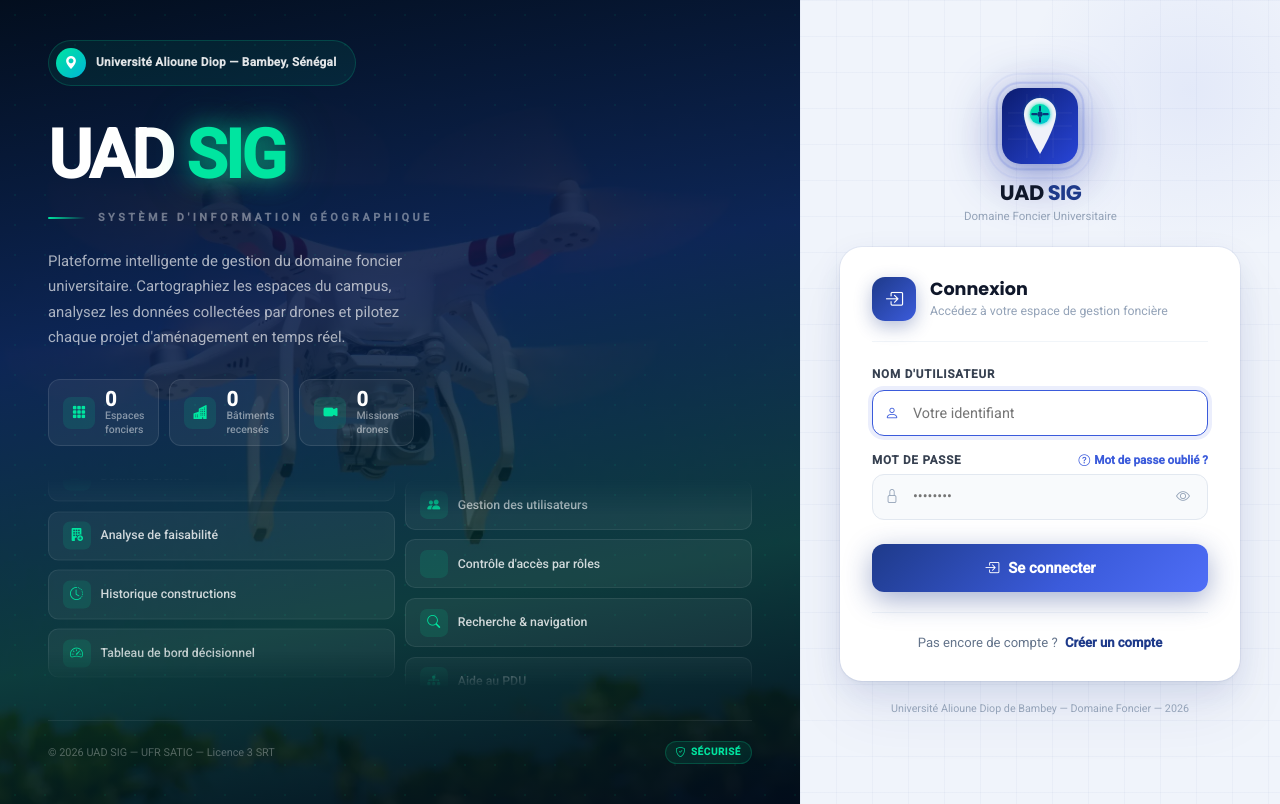
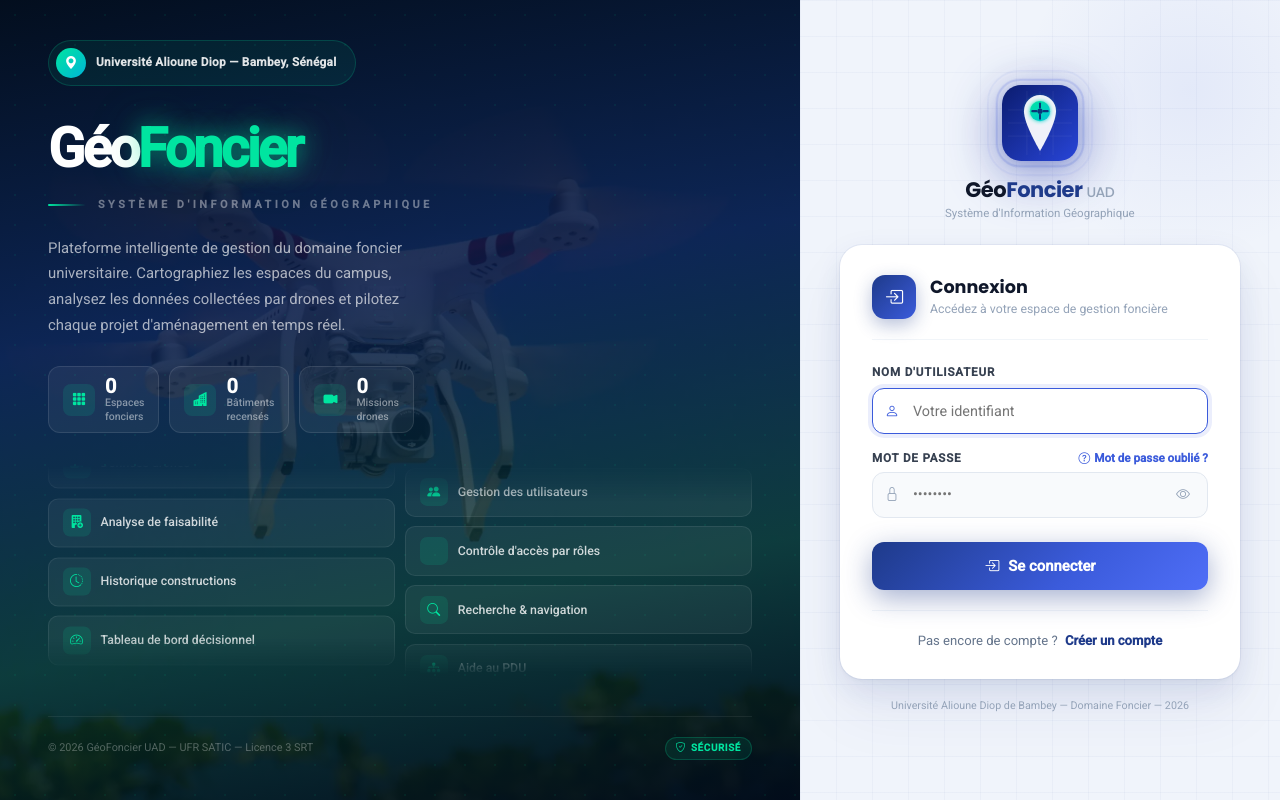
Before and after one commit to AshBrud/geo_fancier_copy, a Django app: page /accounts/login/ in a window 1280 px wide. Run offline with Django 5.2, Linux system fonts and the light colour scheme; data that the repository does not hold is empty; parts of the project's set-up code (start-up, migrations or seed data) failed here and were passed over.

Commit message:
Renommage application : UAD SIG → GéoFoncier UAD
- Titre navigateur (base.html) mis à jour
- Sidebar : 'GéoFoncier' + 'UAD · Bambey', 'Foncier' en vert émeraude
- Page connexion : titre principal 'GéoFoncierFoncier', branding droit mis à jour
- Toutes les pages mot de passe (reset, confirm, done, complete) mises à jour
- Page inscription, journal d'activité mis à jour
- E-mail de réinitialisation (corps + sujet) mis à jour
- settings.py DEFAULT_FROM_EMAIL mis à jour
- Fichiers statiques (JS, CSS, SVG aria-label) mis à jour

Co-Authored-By: Claude Sonnet 4.6 <noreply@anthropic.com>

```diff
--- a/config/settings.py
+++ b/config/settings.py
@@ -120,7 +120,7 @@ LOGOUT_REDIRECT_URL = '/accounts/login/'
 
 # E-mail (console en développement — remplacer par SMTP en production)
 EMAIL_BACKEND = 'django.core.mail.backends.console.EmailBackend'
-DEFAULT_FROM_EMAIL = 'UAD SIG <noreply@uad.edu.sn>'
+DEFAULT_FROM_EMAIL = 'GéoFoncier UAD <noreply@uad.edu.sn>'
 
 REST_FRAMEWORK = {
     'DEFAULT_AUTHENTICATION_CLASSES': [
--- a/static/css/uad_sig.css
+++ b/static/css/uad_sig.css
@@ -1,5 +1,5 @@
 /* =====================================================
-   UAD SIG — Design System
+   GéoFoncier UAD — Design System
    Université Alioune Diop — Gestion Foncière
    ===================================================== */
 
--- a/static/js/uad_sig.js
+++ b/static/js/uad_sig.js
@@ -1,4 +1,4 @@
-/* UAD SIG — Scripts principaux */
+/* GéoFoncier UAD — Scripts principaux */
 
 document.addEventListener('DOMContentLoaded', function () {
 
@@ -117,7 +117,7 @@ function loadOrthophoto(map, tilesUrl, opts) {
     maxZoom: opts.maxZoom || 22,
     maxNativeZoom: opts.maxNativeZoom || 20,
     tms: opts.tms || false,
-    attribution: 'Orthophoto UAD SIG — WebODM/QGIS',
+    attribution: 'Orthophoto GéoFoncier UAD — WebODM/QGIS',
   });
 }
 
--- a/templates/accounts/activity_log.html
+++ b/templates/accounts/activity_log.html
@@ -5,7 +5,7 @@
 <div class="page-header">
   <div>
     <h1 class="page-title"><i class="bi bi-activity"></i> Journal d'activité</h1>
-    <p class="page-description">Suivi de toutes les actions effectuées par les utilisateurs de l'application UAD SIG.</p>
+    <p class="page-description">Suivi de toutes les actions effectuées par les utilisateurs de la plateforme GéoFoncier UAD.</p>
   </div>
 </div>
 <div class="card">
--- a/templates/accounts/login.html
+++ b/templates/accounts/login.html
@@ -1,6 +1,6 @@
 {% extends 'base.html' %}
 {% load static %}
-{% block title %}Connexion — UAD SIG{% endblock %}
+{% block title %}Connexion — GéoFoncier UAD{% endblock %}
 
 {% block extra_css %}
 <style>
@@ -483,7 +483,7 @@
     </div>
 
     <!-- Titre -->
-    <div class="auth-app-title">UAD <span class="accent">SIG</span></div>
+    <div class="auth-app-title" style="font-size:3.4rem;">Géo<span class="accent">Foncier</span></div>
 
     <!-- Règle -->
     <div class="auth-title-rule">
@@ -545,7 +545,7 @@
 
     <!-- Footer -->
     <div class="auth-left-footer">
-      <span class="footer-copy">&copy; 2026 UAD SIG &mdash; UFR SATIC &mdash; Licence 3 SRT</span>
+      <span class="footer-copy">&copy; 2026 GéoFoncier UAD &mdash; UFR SATIC &mdash; Licence 3 SRT</span>
       <span class="footer-badge"><i class="bi bi-shield-check"></i> Sécurisé</span>
     </div>
 
@@ -559,13 +559,13 @@
 
   <!-- Logo avec anneaux pulsants -->
   <div class="auth-right-logo">
-    <img src="{% static 'images/logo_uad_sig.svg' %}" alt="UAD SIG" class="logo-img">
+    <img src="{% static 'images/logo_uad_sig.svg' %}" alt="GéoFoncier UAD" class="logo-img">
   </div>
 
   <!-- Branding -->
   <div class="auth-right-brand">
-    <h2>UAD <span style="color:#1e3a8a;">SIG</span></h2>
-    <p>Domaine Foncier Universitaire</p>
+    <h2>Géo<span style="color:#1e3a8a; font-weight:900;">Foncier</span> <span style="font-size:14px; color:#94a3b8; font-weight:500;">UAD</span></h2>
+    <p>Système d'Information Géographique</p>
   </div>
 
   <!-- Carte formulaire -->
--- a/templates/accounts/password_reset.html
+++ b/templates/accounts/password_reset.html
@@ -1,6 +1,6 @@
 {% extends 'base.html' %}
 {% load static %}
-{% block title %}Mot de passe oublié — UAD SIG{% endblock %}
+{% block title %}Mot de passe oublié — GéoFoncier UAD{% endblock %}
 
 {% block auth_content %}
 <div style="display:contents">
@@ -24,7 +24,7 @@
       de votre mot de passe.
     </p>
     <div class="auth-left-footer">
-      <span class="footer-copy">&copy; 2026 UAD SIG &mdash; UFR SATIC &mdash; Licence 3 SRT</span>
+      <span class="footer-copy">&copy; 2026 GéoFoncier UAD &mdash; UFR SATIC &mdash; Licence 3 SRT</span>
       <span class="footer-badge"><i class="bi bi-shield-check"></i> Sécurisé</span>
     </div>
   </div>
--- a/templates/accounts/password_reset_complete.html
+++ b/templates/accounts/password_reset_complete.html
@@ -1,6 +1,6 @@
 {% extends 'base.html' %}
 {% load static %}
-{% block title %}Mot de passe réinitialisé — UAD SIG{% endblock %}
+{% block title %}Mot de passe réinitialisé — GéoFoncier UAD{% endblock %}
 
 {% block auth_content %}
 <div style="display:contents">
@@ -20,7 +20,7 @@
       <span>Système d'Information Géographique</span>
     </div>
     <div class="auth-left-footer">
-      <span class="footer-copy">&copy; 2026 UAD SIG &mdash; UFR SATIC &mdash; Licence 3 SRT</span>
+      <span class="footer-copy">&copy; 2026 GéoFoncier UAD &mdash; UFR SATIC &mdash; Licence 3 SRT</span>
       <span class="footer-badge"><i class="bi bi-shield-check"></i> Sécurisé</span>
     </div>
   </div>
--- a/templates/accounts/password_reset_confirm.html
+++ b/templates/accounts/password_reset_confirm.html
@@ -1,6 +1,6 @@
 {% extends 'base.html' %}
 {% load static %}
-{% block title %}Nouveau mot de passe — UAD SIG{% endblock %}
+{% block title %}Nouveau mot de passe — GéoFoncier UAD{% endblock %}
 
 {% block auth_content %}
 <div style="display:contents">
@@ -20,7 +20,7 @@
       <span>Système d'Information Géographique</span>
     </div>
     <div class="auth-left-footer">
-      <span class="footer-copy">&copy; 2026 UAD SIG &mdash; UFR SATIC &mdash; Licence 3 SRT</span>
+      <span class="footer-copy">&copy; 2026 GéoFoncier UAD &mdash; UFR SATIC &mdash; Licence 3 SRT</span>
       <span class="footer-badge"><i class="bi bi-shield-check"></i> Sécurisé</span>
     </div>
   </div>
--- a/templates/accounts/password_reset_done.html
+++ b/templates/accounts/password_reset_done.html
@@ -1,6 +1,6 @@
 {% extends 'base.html' %}
 {% load static %}
-{% block title %}E-mail envoyé — UAD SIG{% endblock %}
+{% block title %}E-mail envoyé — GéoFoncier UAD{% endblock %}
 
 {% block auth_content %}
 <div style="display:contents">
@@ -20,7 +20,7 @@
       <span>Système d'Information Géographique</span>
     </div>
     <div class="auth-left-footer">
-      <span class="footer-copy">&copy; 2026 UAD SIG &mdash; UFR SATIC &mdash; Licence 3 SRT</span>
+      <span class="footer-copy">&copy; 2026 GéoFoncier UAD &mdash; UFR SATIC &mdash; Licence 3 SRT</span>
       <span class="footer-badge"><i class="bi bi-shield-check"></i> Sécurisé</span>
     </div>
   </div>
--- a/templates/accounts/password_reset_email.html
+++ b/templates/accounts/password_reset_email.html
@@ -1,7 +1,7 @@
 Bonjour {{ user.get_full_name|default:user.username }},
 
 Vous recevez cet e-mail car une demande de réinitialisation de mot de passe
-a été effectuée pour votre compte sur la plateforme UAD SIG.
+a été effectuée pour votre compte sur la plateforme GéoFoncier UAD.
 
 Cliquez sur le lien ci-dessous pour choisir un nouveau mot de passe :
 
@@ -13,5 +13,5 @@ Si vous n'êtes pas à l'origine de cette demande, ignorez cet e-mail —
 votre mot de passe ne sera pas modifié.
 
 ---
-UAD SIG — Université Alioune Diop de Bambey
+GéoFoncier UAD — Université Alioune Diop de Bambey
 UFR SATIC — Licence 3 SRT
--- a/templates/accounts/password_reset_subject.txt
+++ b/templates/accounts/password_reset_subject.txt
@@ -1 +1 @@
-Réinitialisation de votre mot de passe UAD SIG
+Réinitialisation de votre mot de passe GéoFoncier UAD
--- a/templates/accounts/register.html
+++ b/templates/accounts/register.html
@@ -1,6 +1,6 @@
 {% extends 'base.html' %}
 {% load static %}
-{% block title %}Créer un compte — UAD SIG{% endblock %}
+{% block title %}Créer un compte — GéoFoncier UAD{% endblock %}
 
 {% block auth_content %}
 <div style="display:contents">
@@ -51,7 +51,7 @@
 
     <div class="auth-left-footer">
       <span class="footer-copy">
-        &copy; 2026 UAD SIG &mdash; UFR SATIC &mdash; Licence 3 SRT
+        &copy; 2026 GéoFoncier UAD &mdash; UFR SATIC &mdash; Licence 3 SRT
       </span>
       <span class="footer-badge">
         <i class="bi bi-shield-check"></i> Sécurisé
@@ -72,7 +72,7 @@
       </div>
       <div class="auth-card-header-text">
         <h3>Créer un compte</h3>
-        <p>Rejoignez la plateforme UAD SIG</p>
+        <p>Rejoignez la plateforme GéoFoncier UAD</p>
       </div>
     </div>
 
--- a/templates/base.html
+++ b/templates/base.html
@@ -4,7 +4,7 @@
 <head>
   <meta charset="UTF-8">
   <meta name="viewport" content="width=device-width, initial-scale=1.0">
-  <title>{% block title %}UAD SIG{% endblock %} — UAD SIG</title>
+  <title>{% block title %}GéoFoncier UAD{% endblock %} — GéoFoncier UAD</title>
   <link rel="preconnect" href="https://fonts.googleapis.com">
   <link href="https://fonts.googleapis.com/css2?family=Poppins:wght@400;500;600;700&family=Roboto:wght@400;500&display=swap" rel="stylesheet">
   <link rel="stylesheet" href="https://cdn.jsdelivr.net/npm/bootstrap@5.3.3/dist/css/bootstrap.min.css">
@@ -19,12 +19,12 @@
 <div class="sidebar" id="sidebar">
   <div class="sidebar-brand">
     <div class="sidebar-logo" style="background:transparent; padding:0;">
-      <img src="{% static 'images/logo_uad_sig.svg' %}" alt="UAD SIG"
+      <img src="{% static 'images/logo_uad_sig.svg' %}" alt="GéoFoncier UAD"
            style="width:42px; height:42px; border-radius:10px; display:block;">
     </div>
     <div class="sidebar-brand-text">
-      <span>UAD <span style="color:#34d399; font-weight:800;">SIG</span></span>
-      <small>Domaine Foncier</small>
+      <span>Géo<span style="color:#34d399; font-weight:800;">Foncier</span></span>
+      <small>UAD · Bambey</small>
     </div>
   </div>
   <nav class="sidebar-nav">
```
Also changed, not shown: static/images/logo_uad_sig.svg.
